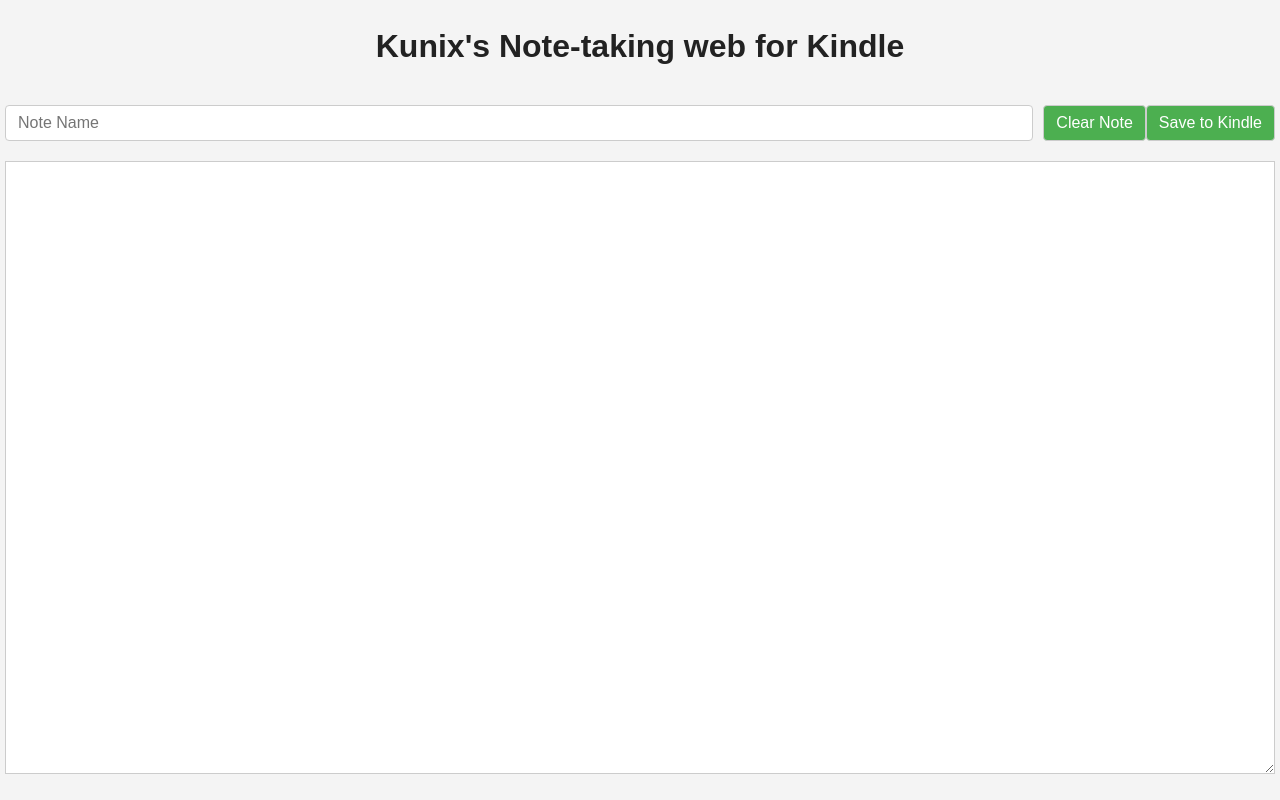
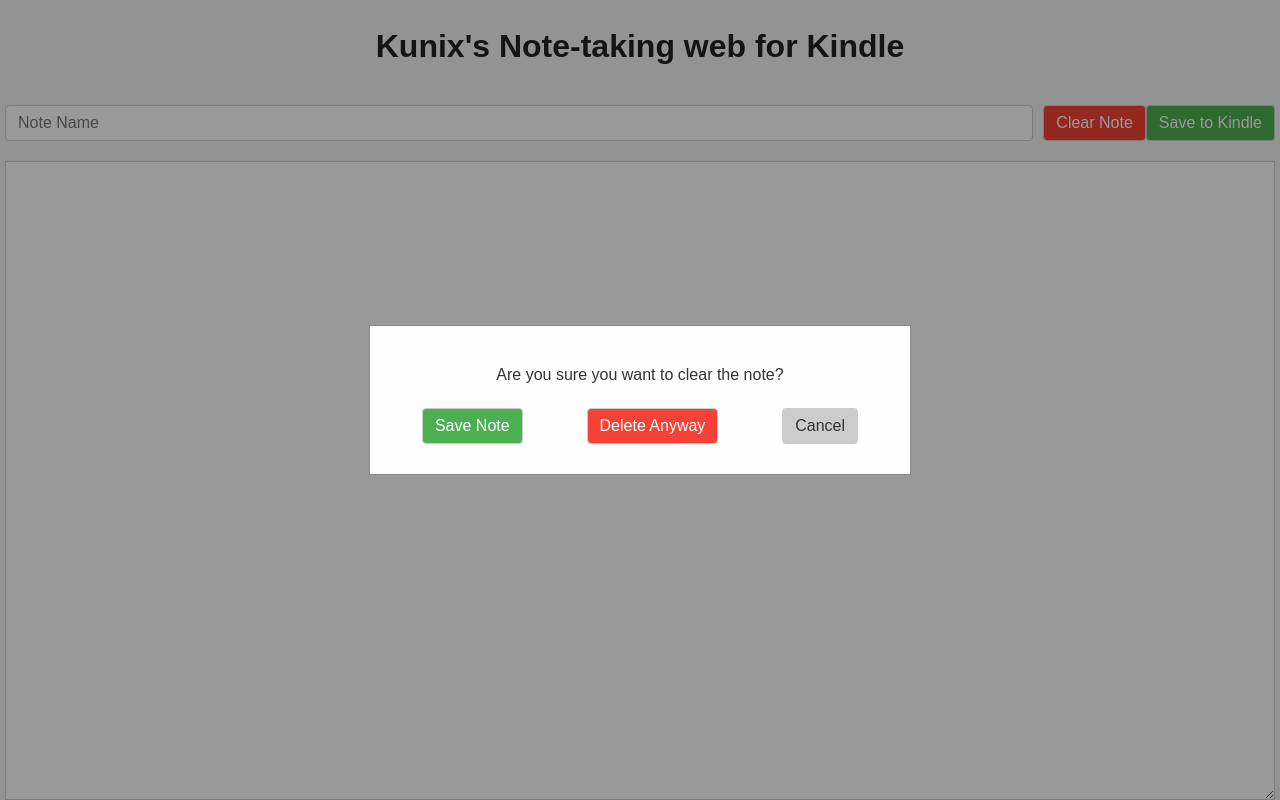
Before and after one commit to Kunniii/kindle_note_taking, a plain HTML site: page index.html in a window 1280 px wide. Both pictures are taken after a click on the button "Clear Note". Drawn offline with Linux system fonts and the light colour scheme.

Commit message:
added clear note, and confirm before clear

```diff
--- a/index.html
+++ b/index.html
@@ -1,4 +1,4 @@
-<!doctype html>
+<!DOCTYPE html>
 <html>
   <head>
     <title>Simple Text Note Saver</title>
@@ -8,11 +8,24 @@
     <h1>Kunix's Note-taking web for Kindle</h1>
     <div class="header">
       <input type="text" id="noteName" placeholder="Note Name" />
-       <button onclick="clearText()">Clear Note</button>
+      <button id="clear-note" onclick="openClearModal()">Clear Note</button>
       <button onclick="exportToTxt()">Save to Kindle</button>
     </div>
     <textarea id="note"></textarea>
-    <br />
+
+    <div id="clearModal" class="modal">
+      <div class="modal-content">
+        <p>Are you sure you want to clear the note?</p>
+        <div class="modal-buttons">
+          <button onclick="saveAndClear()">Save Note</button>
+          <button id="clear-note" onclick="deleteAnyway()">
+            Delete Anyway
+          </button>
+          <button onclick="closeModal()">Cancel</button>
+        </div>
+      </div>
+    </div>
+
     <script src="script.js"></script>
   </body>
 </html>
--- a/script.js
+++ b/script.js
@@ -1,10 +1,11 @@
-const noteNameInput = document.getElementById('noteName');
-const noteTextarea = document.getElementById('note');
-const fileInput = document.getElementById('fileInput');
+const noteNameInput = document.getElementById("noteName");
+const noteTextarea = document.getElementById("note");
+const fileInput = document.getElementById("fileInput");
+const clearModal = document.getElementById("clearModal");
 
 // Load from localStorage on page load
-window.addEventListener('load', () => {
-  const savedNoteData = localStorage.getItem('noteData');
+window.addEventListener("load", () => {
+  const savedNoteData = localStorage.getItem("noteData");
   if (savedNoteData) {
     const noteData = JSON.parse(savedNoteData);
     noteNameInput.value = noteData.name;
@@ -12,30 +13,51 @@ window.addEventListener('load', () => {
   }
 });
 
-noteNameInput.addEventListener('input', updateNote);
-noteTextarea.addEventListener('input', updateNote);
-fileInput.addEventListener('change', handleFileSelect);
+noteNameInput.addEventListener("input", updateNote);
+noteTextarea.addEventListener("input", updateNote);
+fileInput.addEventListener("change", handleFileSelect);
 
 function updateNote() {
   const noteName = noteNameInput.value;
   const noteContent = noteTextarea.value;
-  localStorage.setItem('noteData', JSON.stringify({ name: noteName, content: noteContent }));
+  localStorage.setItem(
+    "noteData",
+    JSON.stringify({ name: noteName, content: noteContent })
+  );
 }
 
 function exportToTxt() {
-  const noteName = noteNameInput.value || 'untitled';
+  const noteName = noteNameInput.value || "untitled";
   const noteContent = noteTextarea.value;
-  const blob = new Blob([noteContent], { type: 'text/plain;charset=utf-8' });
-  const link = document.createElement('a');
+  const blob = new Blob([noteContent], { type: "text/plain;charset=utf-8" });
+  const link = document.createElement("a");
   link.href = URL.createObjectURL(blob);
   link.download = `${noteName}.txt`;
   link.click();
   URL.revokeObjectURL(link.href);
 }
 
+function openClearModal() {
+  clearModal.style.display = "flex";
+}
+
+function closeModal() {
+  clearModal.style.display = "none";
+}
+
+function saveAndClear() {
+  exportToTxt(); // Save the note first
+  clearText();
+  closeModal();
+}
+
+function deleteAnyway() {
+  clearText();
+  closeModal();
+}
 
 function clearText() {
   noteTextarea.value = "";
   noteNameInput.value = "";
-  localStorage.removeItem('noteData');
+  localStorage.removeItem("noteData");
 }
--- a/style.css
+++ b/style.css
@@ -58,3 +58,65 @@ button {
 button:hover {
   background-color: #45a049;
 }
+
+/* Modal Styles */
+.modal {
+  display: none;
+  position: fixed;
+  z-index: 1;
+  left: 0;
+  top: 0;
+  width: 100%;
+  height: 100%;
+  overflow: auto;
+  background-color: rgba(0, 0, 0, 0.4);
+  justify-content: center;
+  align-items: center;
+}
+
+.modal-content {
+  background-color: #fefefe;
+  padding: 20px;
+  border: 1px solid #888;
+  width: 80%;
+  max-width: 500px;
+  text-align: center;
+}
+
+.modal-buttons {
+  display: flex;
+  justify-content: space-around;
+  margin-top: 20px;
+}
+
+/* Specific Modal Button Styles */
+.modal-buttons button {
+  padding: 8px 12px;
+  margin-bottom: 10px;
+  border: 1px solid #ccc;
+  border-radius: 4px;
+  font-size: 1em;
+  cursor: pointer;
+}
+.modal-buttons button:hover {
+  opacity: 0.9;
+}
+
+.modal-buttons button:nth-child(1) {
+  /* Save Note Button */
+  background-color: #4caf50; /* Green */
+  color: white;
+}
+
+.modal-buttons button:nth-child(2),
+#clear-note {
+  /* Delete Anyway Button */
+  background-color: #f44336; /* Red */
+  color: white;
+}
+
+.modal-buttons button:nth-child(3) {
+  /* Cancel Button */
+  background-color: #ccc; /* gray*/
+  color: #333;
+}
```
